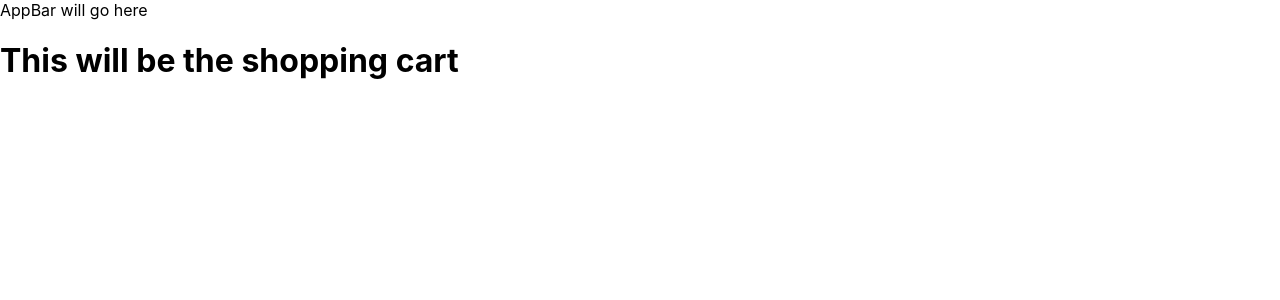
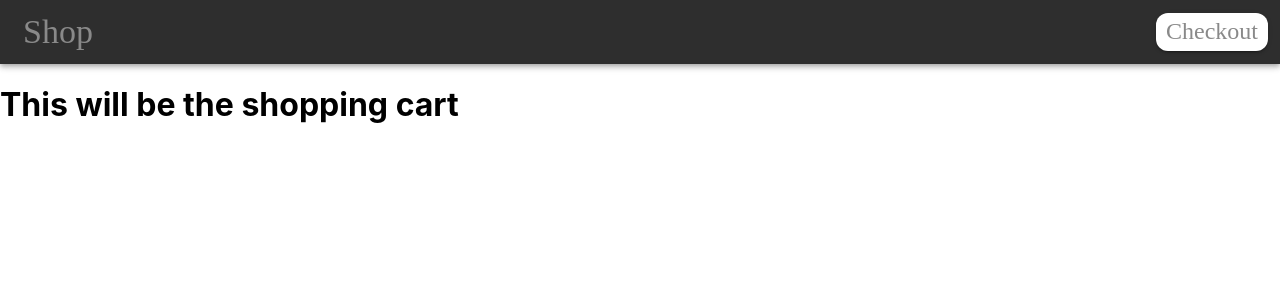
Before and after one commit to PatrickVuscan/React-GraphQL-Checkout-App, a React (Create React App) app in the folder app/: page / in a window 1280 px wide. Shown: the top 300 px of the page. Built offline with nearby package versions, Linux system fonts and the light colour scheme.

Commit message:
fix: updated routing to support ShoppingAppBar feat: updated ShoppingAppBar

```diff
--- a/app/src/components/Routing/Routing.tsx
+++ b/app/src/components/Routing/Routing.tsx
@@ -1,6 +1,7 @@
 import { Grid } from '@material-ui/core';
 import React from 'react';
-import { Redirect, Route, BrowserRouter as Router, Switch } from 'react-router-dom';
+import { BrowserRouter as Router, Redirect, Route, Switch } from 'react-router-dom';
+import ShoppingAppBar from './../ShoppingAppBar/ShoppingAppBar';
 
 interface Props {}
 
@@ -15,6 +16,7 @@ export const Routing = (props: Props) => {
             className="h-100"
             style={{ overflow: 'hidden' }}
         >
+            <Router>
                 <Grid
                     item
                     className="sticky-top"
@@ -24,11 +26,9 @@ export const Routing = (props: Props) => {
                         zIndex: 1000,
                     }}
                 >
-                {/* <AppBar /> */}
-                <div>AppBar will go here</div>
+                    <ShoppingAppBar />
                 </Grid>
                 <Grid item xs>
-                <Router>
                     <Switch>
                         <Route exact path="/">
                             <div>
@@ -43,8 +43,8 @@ export const Routing = (props: Props) => {
                         {/* redirect to shopping page (home) by default */}
                         <Redirect to="/" />
                     </Switch>
+                </Grid>
             </Router>
-            </Grid>
         </Grid>
     );
 };
--- /dev/null
+++ b/app/src/components/ShoppingAppBar/ShoppingAppBar.tsx
@@ -0,0 +1,48 @@
+import { AppBar, Button, Grid, Toolbar, Typography } from '@material-ui/core';
+import React from 'react';
+import { RouteComponentProps, withRouter } from 'react-router-dom';
+
+interface Props extends RouteComponentProps<{}> {}
+
+const ShoppingAppBar = (props: Props) => {
+    const { history } = props;
+
+    return (
+        <>
+            <AppBar elevation={4} position="static">
+                <Toolbar>
+                    <Grid container alignItems="center" justify="space-between">
+                        <Grid item>
+                            <Button
+                                size="large"
+                                onClick={() => {
+                                    history.push('/');
+                                }}
+                            >
+                                <Typography variant="h3" color="textSecondary">
+                                    Shop
+                                </Typography>
+                            </Button>
+                        </Grid>
+                        <Grid item xs />
+                        <Grid item>
+                            <Button
+                                size="small"
+                                variant="contained"
+                                onClick={() => {
+                                    history.push('/checkout');
+                                }}
+                            >
+                                <Typography variant="h4" color="textSecondary">
+                                    Checkout
+                                </Typography>
+                            </Button>
+                        </Grid>
+                    </Grid>
+                </Toolbar>
+            </AppBar>
+        </>
+    );
+};
+
+export default withRouter(ShoppingAppBar);
--- a/app/src/theme.ts
+++ b/app/src/theme.ts
@@ -79,7 +79,7 @@ const mainTheme = createMuiTheme({
         },
         h4: {
             fontFamily: 'Raleway',
-            fontWeight: 'bold',
+            fontWeight: 'normal',
             fontSize: 24,
         },
         h5: {
```
Lines whose indentation alone changed are shown as unchanged.
